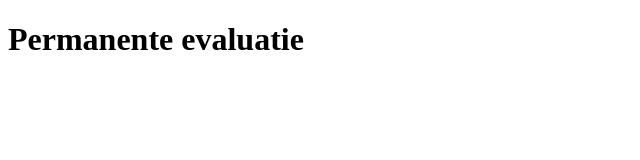
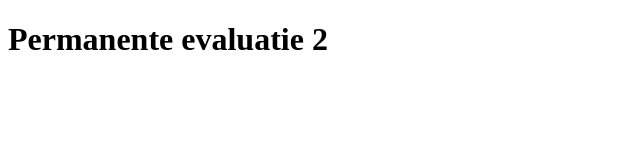
Before and after one commit to ZehraNaldemir/Permanente-evaluatie-web1, a plain HTML site: page index.html in a window 1280 px wide. Shown: the full height of the page, 0-640 px from the left. Drawn offline with Linux system fonts and the light colour scheme.

Commit message:
permanente2

```diff
--- a/index.html
+++ b/index.html
@@ -9,7 +9,7 @@
 </head>
 
 <body>
-  <h1>Permanente evaluatie</h1>
+  <h1>Permanente evaluatie 2</h1>
 
 </body>
 
```
